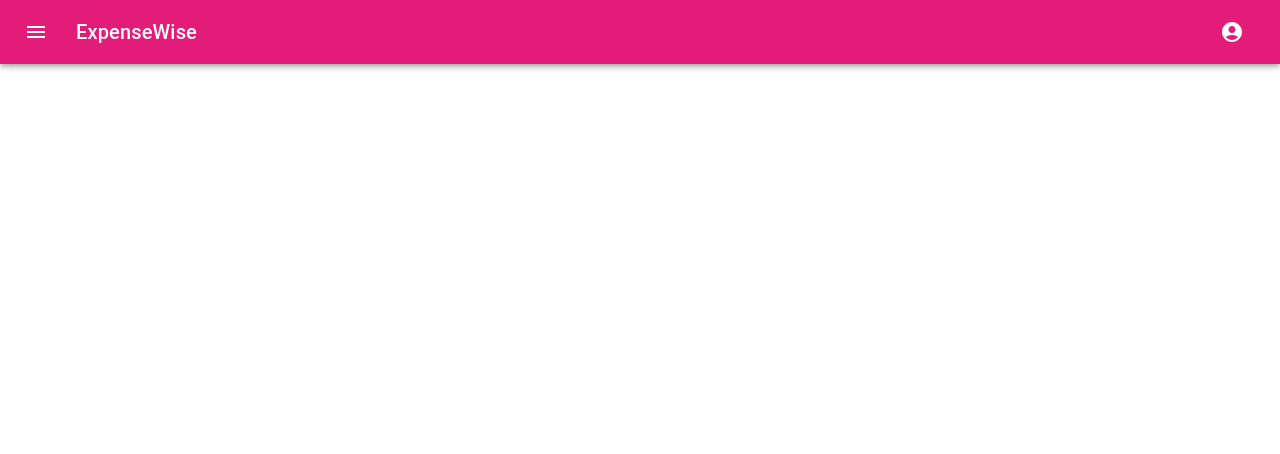
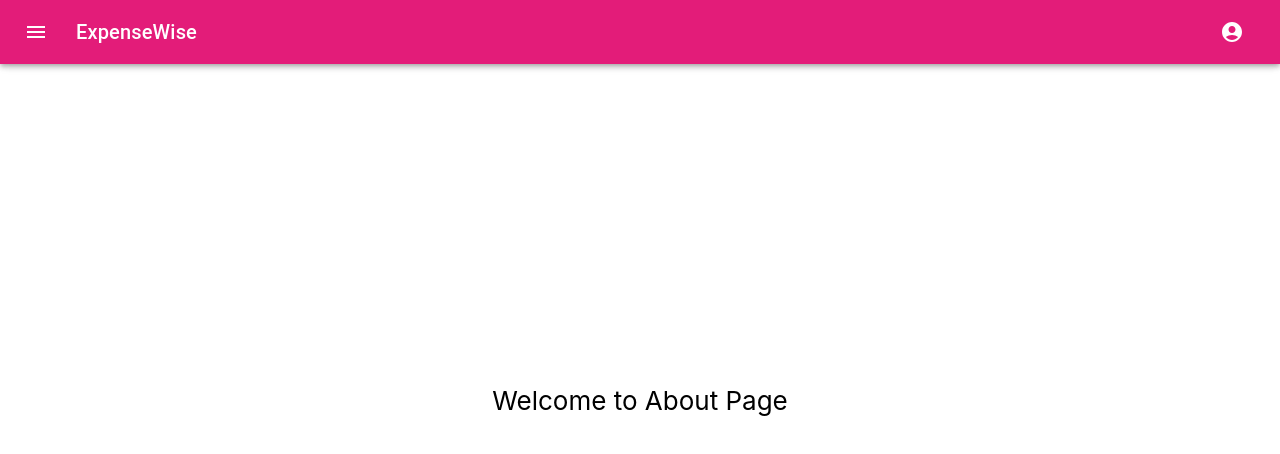
Before and after one commit to Rana-M-Usama/expense-wise, a React (Create React App) app in the folder client/: page /about in a window 1280 px wide. Shown: the top 454 px of the page. Built offline with nearby package versions, Linux system fonts and the light colour scheme; no server answers.

Commit message:
configured router v6 with drawer

```diff
--- a/client/src/App.tsx
+++ b/client/src/App.tsx
@@ -1,11 +1,16 @@
 import { useEffect, useState } from 'react'
 import { ThemeProvider } from '@mui/material'
+import { Routes, Route } from 'react-router-dom'
 
 import { helloWorldApi } from './api/helloWorld'
 import { theme } from './theme'
 
 import './App.css'
 import NavBar from 'components/common/layouts/navbar/Navbar'
+import Home from 'components/home/Home'
+import Sheet from 'components/sheet/Sheet'
+import Expense from 'components/expense/Expense'
+import About from 'components/about/About'
 
 const App = () => {
   const [data, setData] = useState('')
@@ -19,7 +24,14 @@ const App = () => {
   return (
     <ThemeProvider theme={theme}>
       <NavBar />
-      <header className="App-header"></header>
+      <header className="App-header">
+        <Routes>
+          <Route path="/" element={<Home />} />
+          <Route path="/sheets" element={<Sheet />} />
+          <Route path="/expenses" element={<Expense />} />
+          <Route path="/about" element={<About />} />
+        </Routes>
+      </header>
     </ThemeProvider>
   )
 }
--- /dev/null
+++ b/client/src/components/about/About.tsx
@@ -0,0 +1,11 @@
+import React from 'react'
+
+const About = () => {
+  return (
+    <div>
+      Welcome to About Page
+    </div>
+  )
+}
+
+export default About
--- a/client/src/components/common/layouts/drawer/DrawerMenu.tsx
+++ b/client/src/components/common/layouts/drawer/DrawerMenu.tsx
@@ -16,6 +16,7 @@ import {
   Info,
   Home as Dashboard,
 } from '@mui/icons-material'
+import { Link } from "react-router-dom"
 
 import logo from 'assets/logo.png'
 import useStyles from './DrawerMenu.styles'
@@ -65,7 +66,13 @@ const DrawerMenu: React.FC<Props> = ({ open, toggle }) => {
       <List>
         {listItems.map((listItem, index) => (
           <ListItem key={listItem.listText} disablePadding>
-            <ListItemButton className={classes.listItem} key={index}>
+            <ListItemButton
+              className={classes.listItem}
+              component={Link}
+              to={listItem.to}
+              onClick={toggle}
+              key={index}
+            >
               <ListItemIcon className={classes.listItem}>
                 {listItem.listIcon}
               </ListItemIcon>
--- /dev/null
+++ b/client/src/components/expense/Expense.tsx
@@ -0,0 +1,11 @@
+import React from 'react'
+
+const Expense = () => {
+  return (
+    <div>
+      Expense
+    </div>
+  )
+}
+
+export default Expense
--- /dev/null
+++ b/client/src/components/home/Home.tsx
@@ -0,0 +1,7 @@
+import React from 'react'
+
+const Home = () => {
+  return <div>Home</div>
+}
+
+export default Home
--- /dev/null
+++ b/client/src/components/sheet/Sheet.tsx
@@ -0,0 +1,7 @@
+import React from 'react'
+
+const Sheet = () => {
+  return <div>Sheet</div>
+}
+
+export default Sheet
--- a/client/src/index.tsx
+++ b/client/src/index.tsx
@@ -1,19 +1,20 @@
-import React from 'react';
-import ReactDOM from 'react-dom/client';
-import './index.css';
-import App from './App';
-import reportWebVitals from './reportWebVitals';
+import React from 'react'
+import ReactDOM from 'react-dom/client'
+import './index.css'
+import App from './App'
+import reportWebVitals from './reportWebVitals'
+import { BrowserRouter as Router } from 'react-router-dom'
 
-const root = ReactDOM.createRoot(
-  document.getElementById('root') as HTMLElement
-);
+const root = ReactDOM.createRoot(document.getElementById('root') as HTMLElement)
 root.render(
   <React.StrictMode>
-    <App />
-  </React.StrictMode>
-);
+    <Router>
+      <App />
+    </Router>
+  </React.StrictMode>,
+)
 
 // If you want to start measuring performance in your app, pass a function
 // to log results (for example: reportWebVitals(console.log))
 // or send to an analytics endpoint. Learn more: https://bit.ly/CRA-vitals
-reportWebVitals();
+reportWebVitals()
```
